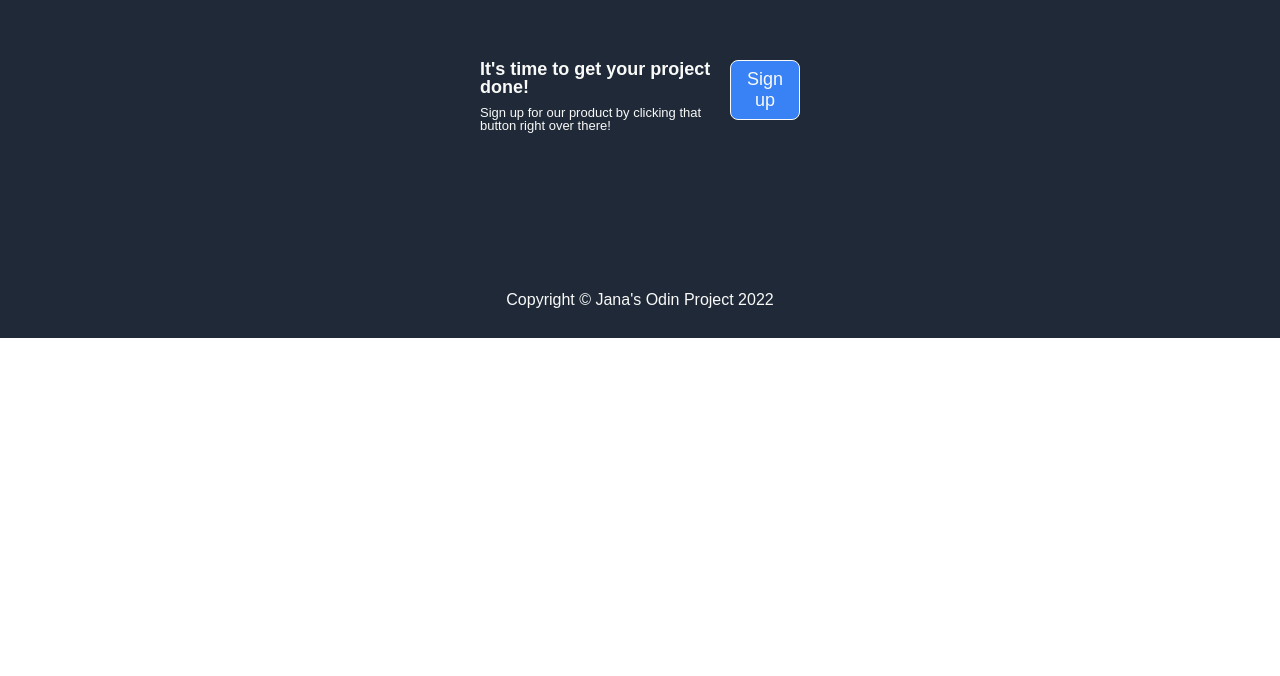
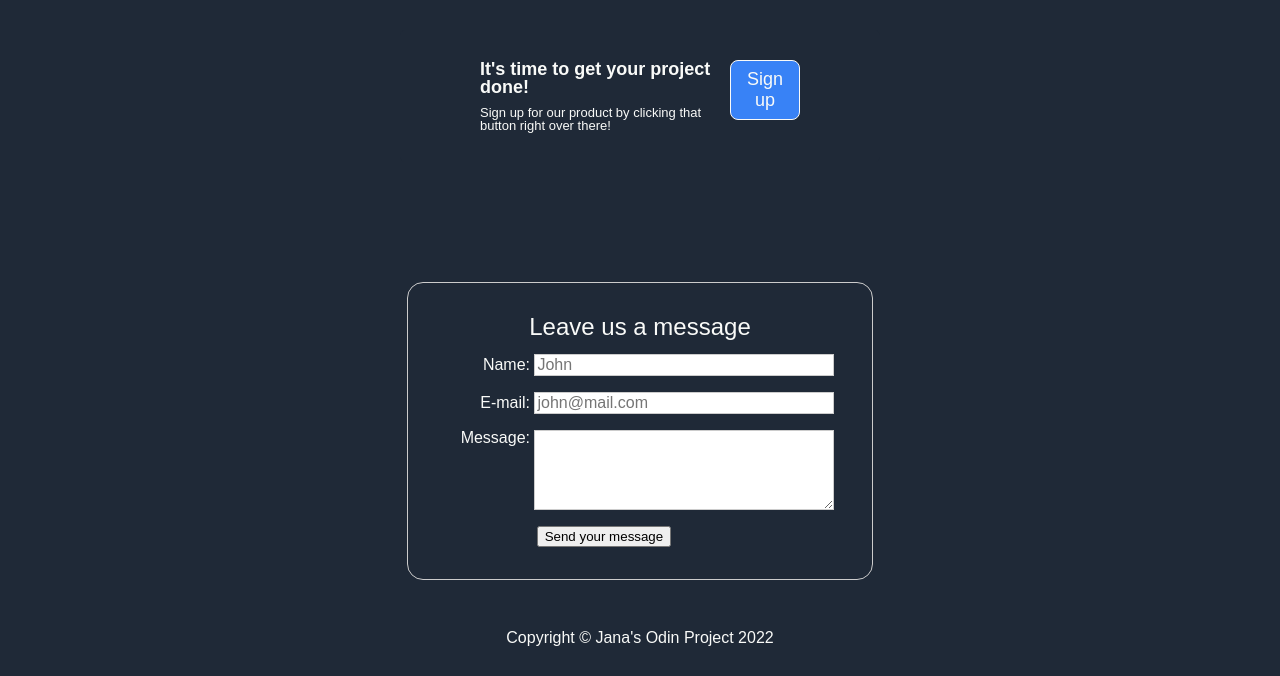
Before and after one commit to janaiscoding/janas-landing-page, a plain HTML site: page index.html in a window 1280 px wide. Shown: the part 1855-2531 px from the top of the page. Before the commit the page ends 2193 px from the top, so only its background shows below. Drawn offline with Linux system fonts and the light colour scheme; a web font is replaced by a local one.

Commit message:
Add form

```diff
--- a/index.html
+++ b/index.html
@@ -8,7 +8,7 @@
         <script src="javascript.js" defer></script>
     </head>
     <body>
-            <div class="header">
+            <header class="header">
             <div class="logo links-member"><a href="https://github.com/JanaIsCoding">Jana is Coding</a></div>
             <ul class="links">
                 <li class="links-member"><a href="https://github.com/JanaIsCoding">About</li></a>
@@ -17,7 +17,7 @@
                 <li class="theme-toggle"> <span class="theme-name" class="theme-toggle">Dark</span> Theme</li>
             </ul>
 
-            </div>
+            </header>
         <div class="hero">
         <div class="hero-content">
             <div class="hero-left">
@@ -81,10 +81,30 @@
         </div>
         </div>
 </div>
+<form action="/my-handling-form-page" method="post">
+    <legend>Leave us a message</legend>
+    <ul>
+        <li>
+          <label for="name">Name:</label>
+          <input type="text" id="name" name="user_name" placeholder="John" />
+        </li>
+        <li>
+          <label for="mail">E-mail:</label>
+          <input type="email" id="mail" name="user_email" placeholder="john@mail.com" />
+        </li>
+        <li>
+          <label for="msg">Message:</label>
+          <textarea id="msg" name="user_message"></textarea>
+        </li>
+        <li class="button">
+            <button type="submit">Send your message</button>
+          </li>
+      </ul>
+</form>
 
-<div class="footer">
+<footer class="footer">
             Copyright © Jana's Odin Project 2022
-</div>
+</footer>
     </body>
 
 
--- a/styles.css
+++ b/styles.css
@@ -49,6 +49,7 @@ table {
 
 :root.Dark {
     --background-color: #1f2937;
+    --border-color: #ccc;
     --button-color: #3882F6;
     --text-color: #F9FAF8;
     --theme-name: "Dark";
@@ -57,6 +58,7 @@ table {
 :root.Light {
     --background-color: #F9FAF8;
     --text-color: #1f2937;
+    --border-color: rgb(21, 21, 21);
     --button-color: #3882F6;
     --theme-name: "Light";
 }
@@ -73,6 +75,7 @@ body {
     font-style: normal;
     display: flex;
     flex-direction: column;
+    background-color: var(--background-color);
     }
 
 .header {
@@ -283,10 +286,63 @@ body {
     padding: 30px;
 }
 
+form {
+    margin: 20px auto;
+    width: 400px;
+    padding: 2rem;
+    border: 1px solid var(--border-color);
+    border-radius: 1em;
+    background-color: var(--background-color);
+  }
+
 ul {
     list-style: none;
+    padding: 0;
     margin: 0;
-    padding: 0;
+}
+
+form li + li {
+    margin-top: 1em;
+  }
+
+form legend {
+    padding-bottom: 15px;
+    text-align: center;
+    color: var(--text-color);
+    font-size: 1.5rem;
+}
+
+  label {
+    display: inline-block;
+    width: 90px;
+    text-align: right;
+    color: var(--text-color);
+  }
+
+  input,
+textarea {
+  font: 1em sans-serif;
+  width: 300px;
+  box-sizing: border-box;
+  border: 1px solid var(--border-color);
+}
+
+input:focus,
+textarea:focus {
+  border-color: #000;
+}
+
+textarea {
+  vertical-align: top;
+  height: 5em;
+}
+
+.button {
+  padding-left: 90px;
+}
+
+button {
+  margin-left: 0.5em;
 }
 
 a {
```
